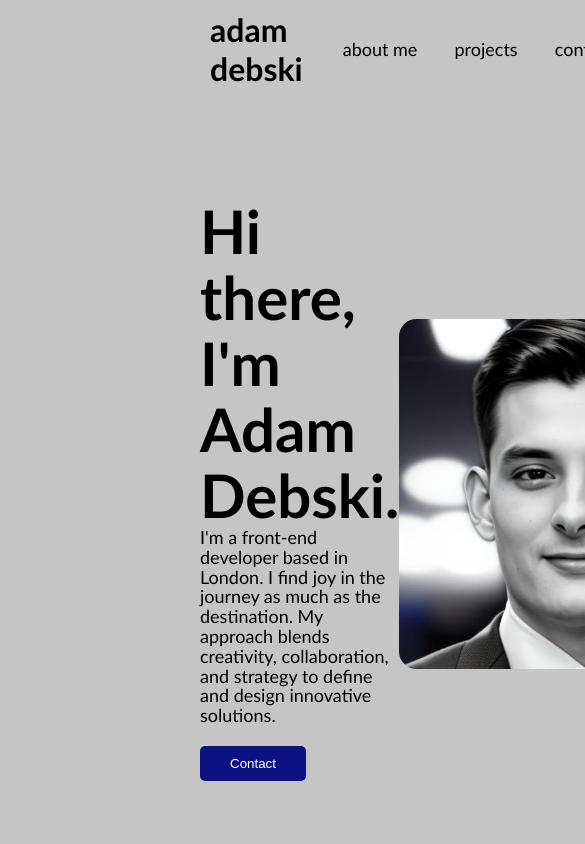
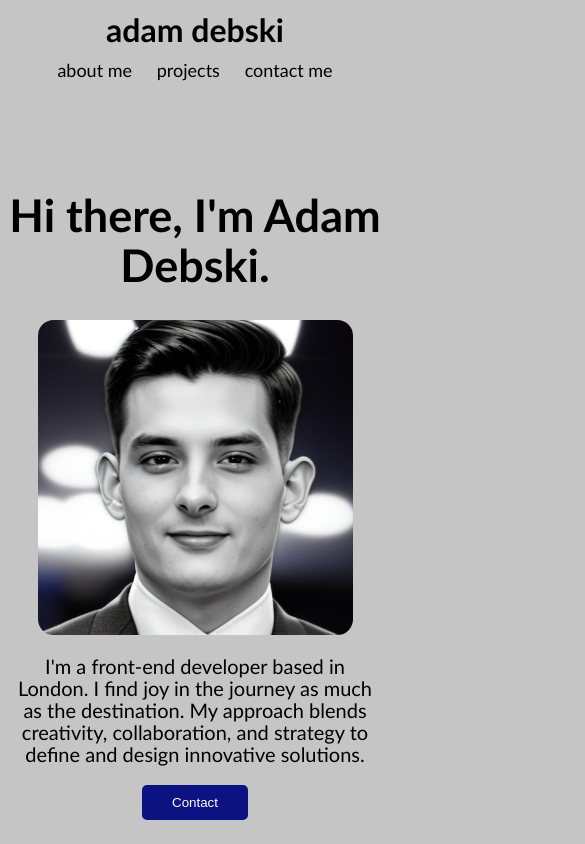
Before and after one commit to Adam-deb/Challenge-2, a plain HTML site: page index.html in a window 390 px wide. Shown: the top 844 px of the page, 585 px wide, since content can reach past the window. Drawn offline with Linux system fonts and the light colour scheme.

Commit message:
added media queries to make web page responsive

```diff
--- a/Assets/css/styles.css
+++ b/Assets/css/styles.css
@@ -326,3 +326,204 @@ footer h1{
     flex-direction:row;
     justify-content: space-between;
 }
+
+@media only screen and (max-width: 1240px) {
+    header,.hero,.project-grid, .contact-container{
+        margin:0px 50px
+    }
+
+    footer{
+        padding:0px
+    }
+    .footer-content{
+        margin:0px 50px
+    }
+  }
+
+@media only screen and (max-width: 884px){
+
+
+
+     /* Header */
+    header {
+        flex-direction: column;
+    }
+
+    header h1{
+        text-align: center;
+    }
+
+    nav ul{
+        padding:0px;
+        justify-content: space-around;
+        padding-top:10px
+    }
+
+    /* HERO */
+
+    .hero-header{
+        font-size: 24px;
+    }
+
+    .hero-header h2{
+        margin:0px
+    }
+
+    #headshot{
+        width:80%;
+        height:auto
+    }
+
+    /* Project */
+
+    .project-grid{
+        display:grid;
+        grid-template-rows: 300px 300px 300px 300px 300px;
+        grid-template-columns: 1fr;
+        grid-template-areas:
+        "project-1"
+        "project-2"
+        "project-3"
+        "project-4"
+        "project-5"
+    }
+    /* CONTACT */
+
+    .contact-container{
+        display:block;
+    }
+
+    .image-container{
+        display:none;
+    }
+    /* footer */
+
+    footer{
+        padding:0px
+    }
+    .footer-content{
+        margin:0px 10px
+    }
+
+    footer h1{
+        font-size: 24px;
+    }
+}
+
+@media only screen and (max-width: 746px) {
+    #headshot{
+        width:50%;
+        height:auto
+    }
+
+    .hero{
+        grid-template-columns: 60% 40%;
+        grid-template-rows: auto auto;
+        grid-template-areas:
+        "header header"
+        "sub-text image"
+    }
+
+    .hero-header{
+        font-size: 20px;
+        text-align: center;
+        padding-bottom: 30px;
+    }
+
+    .hero-button{
+        background-color: #0D1282;
+        padding: 5px 20px;
+        border:none;
+        border-radius: 5px;
+        margin-top:20px;
+        margin-bottom: 5%;
+    }
+
+    .hero-sub-text {
+        grid-area: sub-text;
+        align-self: center;
+        justify-self: center
+    }
+
+}
+
+@media only screen and (max-width: 600px) {
+
+    /* Header */
+    header,.hero,.project-grid, .contact-container{
+        margin:0px
+    }
+    header {
+        flex-direction: column;
+    }
+
+    header h1{
+        text-align: center;
+        margin-bottom: 0px;
+    }
+
+    /* HERO */
+
+    .hero{
+        flex-direction: column;
+        padding-top:100px
+    }
+
+    #hero-text{
+        text-align:center;
+        }
+
+    .hero-header{
+        font-size: 30px;
+    }
+    .hero-sub-text{
+        padding-top: 20px;
+        margin:0 10px
+    }
+
+    .hero{
+        grid-template-columns: 1fr;
+        grid-template-rows: auto auto auto;
+        grid-template-areas:
+        "header"
+        "image"
+        "sub-text";
+    }
+
+    .hero-button{
+        background-color: #0D1282;
+        padding:10px 30px;
+        border:none;
+        border-radius: 5px;
+        margin-top:20px;
+        margin-bottom: 5%;
+    }
+
+    #headshot{
+        width:90%;
+        height:auto
+    }
+
+    .hero-sub-text p{
+        font-size:20px
+    }
+
+    /* CONTACT */
+
+    .contact-container{
+        display:block;
+    }
+
+    .image-container{
+        display:none;
+    }
+    /* footer */
+
+    footer{
+        padding:0px
+    }
+
+    footer h1{
+        font-size: 24px;
+    }
+}
```
